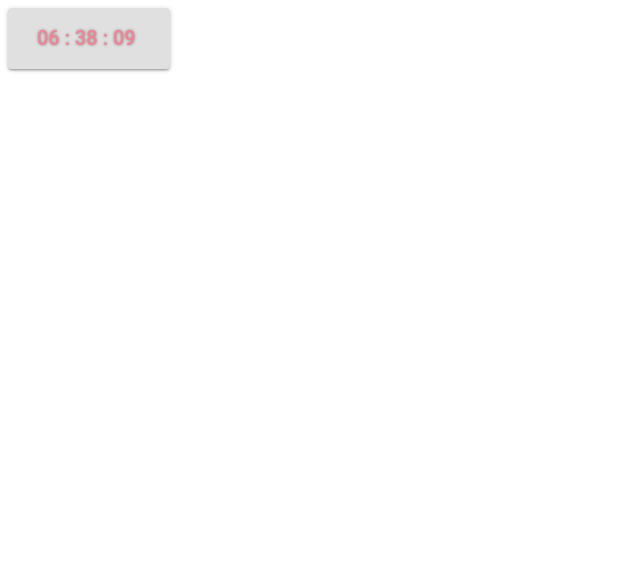
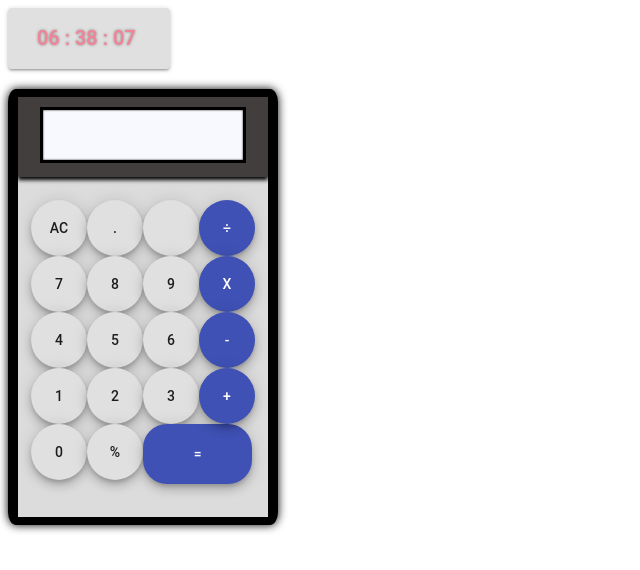
Before and after one commit to shearytan/Tools, a React (Create React App) app: page / in a window 1280 px wide. Shown: the top 570 px of the page, without its empty margins (0-640 px from the left). Built offline with nearby package versions, Linux system fonts and the light colour scheme.

Commit message:
Calculator section finished

```diff
--- a/src/App.js
+++ b/src/App.js
@@ -1,12 +1,14 @@
 import React, { Component } from 'react';
 
 import Clock from './Components/Clock';
+import Calculator from './Components/Calculator';
 
 class App extends Component {
   render() {
     return (
       <div className="App">
         <Clock />
+        <Calculator />
       </div>
     );
   }
--- /dev/null
+++ b/src/Components/Calculator/Components/Buttons.js
@@ -0,0 +1,11 @@
+import React, { Component } from 'react'
+
+export default class Buttons extends Component {
+    render() {
+        return (
+            <div className="buttons">
+                {this.props.children}
+            </div>
+        )
+    }
+}
--- /dev/null
+++ b/src/Components/Calculator/Components/Screen.js
@@ -0,0 +1,12 @@
+import React, { Component } from 'react'
+
+export default class Screen extends Component {
+    render() {
+        const display = this.props.data.join('')
+        return (
+            <div className="screen">
+                {display}
+            </div>
+        )
+    }
+}
--- a/src/Components/Calculator/index.js
+++ b/src/Components/Calculator/index.js
@@ -0,0 +1,83 @@
+import React, { Component } from 'react'
+import Button from '@material-ui/core/Button';
+
+import './styles/index.css';
+import Buttons from './Components/Buttons';
+import Screen from './Components/Screen';
+
+export default class Calculator extends Component {
+    constructor(props) {
+        super(props);
+        this.state = {
+            total: [],
+        }
+    }
+
+    calculateTotal = () => {
+        let total = this.state.total.join('')
+        if(total) {
+            total = eval(total);
+            this.setState({total: [total]})
+        }
+    }
+
+    handleClick = (e) => {
+        let arr = []
+        let value = e.currentTarget.value;
+        switch(value) {
+            case "clear":
+                this.setState({total: []});
+                break;
+            case "equal":
+                this.calculateTotal();
+                break;
+            default:
+                let arr = [...this.state.total];
+                arr.push(value)
+                this.setState({total: arr})
+                break
+        }
+    }
+
+    render() {
+        return (
+            <div className="calculator">
+                <div className="screen-container">
+                    <Screen data={this.state.total}/>
+                </div>
+                <Buttons>
+                    <div className="buttons-group">
+                        <Button onClick={this.handleClick} value="clear" variant="fab">AC</Button>
+                        <Button onClick={this.handleClick} value="7" variant="fab">7</Button>
+                        <Button onClick={this.handleClick} value="4" variant="fab">4</Button>
+                        <Button onClick={this.handleClick} value="1" variant="fab">1</Button>
+                        <Button onClick={this.handleClick} value="0" variant="fab">0</Button>
+                    </div>
+
+                    <div className="buttons-group">
+                        <Button onClick={this.handleClick} value="." variant="fab">.</Button>
+                        <Button onClick={this.handleClick} value="8" variant="fab">8</Button>
+                        <Button onClick={this.handleClick} value="5" variant="fab">5</Button>
+                        <Button onClick={this.handleClick} value="2" variant="fab">2</Button>
+                        <Button onClick={this.handleClick} value="/100" variant="fab">%</Button>
+                    </div>
+
+                    <div className="buttons-group">
+                        <Button onClick={this.handleClick} value={null} variant="fab">&nbsp;</Button>
+                        <Button onClick={this.handleClick} value="9" variant="fab">9</Button>
+                        <Button onClick={this.handleClick} value="6" variant="fab">6</Button>
+                        <Button onClick={this.handleClick} value="3" variant="fab">3</Button>
+                        <Button onClick={this.handleClick} value="equal" variant="extendedFab" color="primary" className="equal">=</Button>
+                    </div>
+
+                    <div className="buttons-group">
+                        <Button onClick={this.handleClick} value="/" variant="fab" color="primary">÷</Button>
+                        <Button onClick={this.handleClick} value="*" variant="fab" color="primary">x</Button>
+                        <Button onClick={this.handleClick} value="-" variant="fab" color="primary">-</Button>
+                        <Button onClick={this.handleClick} value="+" variant="fab" color="primary">+</Button>
+                    </div>
+                </Buttons>
+            </div>
+        )
+    }
+}
--- a/src/Components/Calculator/styles/index.css
+++ b/src/Components/Calculator/styles/index.css
@@ -0,0 +1,61 @@
+@import url(https://fonts.googleapis.com/css?family=Audiowide);
+
+.calculator {
+    background-color: gainsboro;
+    height: 420px;
+    width: 250px;
+    display: flex;
+    flex-direction: column;
+    box-shadow: 0 0 10px black;
+    border-style: solid;
+    border-width: 8px 10px 8px 10px;
+    border-radius: 3%;
+    margin-top: 20px;
+    transition: 200ms ease-out;
+}
+
+.calculator:hover {
+    box-shadow: 0 0 40px yellow;
+    transition: 200ms ease-in;
+}
+
+.buttons {
+    display: flex;
+    flex-wrap: wrap;
+    flex-direction: row;
+    height: 70%;
+    justify-content: center;
+    margin: auto;
+    padding: 9px;
+}
+
+.buttons-group {
+    display: flex;
+    flex-direction: column;
+}
+
+.buttons .equal {
+    width: 195%;
+    height: 60px;
+}
+
+.screen-container {
+    height: 80px;
+    width: 250px;
+    background-color: rgb(66, 62, 62);
+    text-align: center;
+    box-shadow: 0 3px 4px black;
+}
+
+.screen {
+    border: solid;
+    width: 80%;
+    height: 50px;
+    text-align: center;
+    margin: 10px auto;
+    background-color: ghostwhite;
+    box-shadow: 0 0 2px black inset;
+    font-size: 40px;
+    font-family:Audiowide;
+    overflow: hidden;
+}
```
